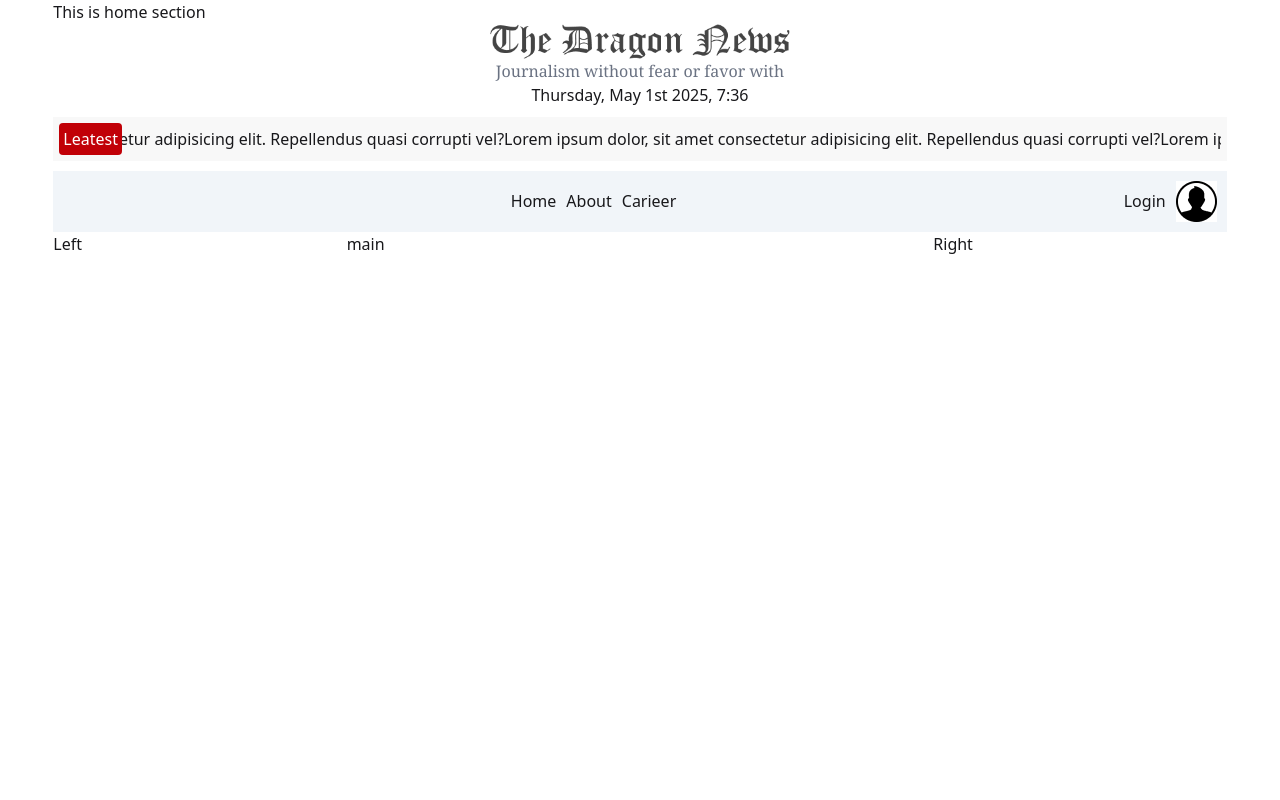
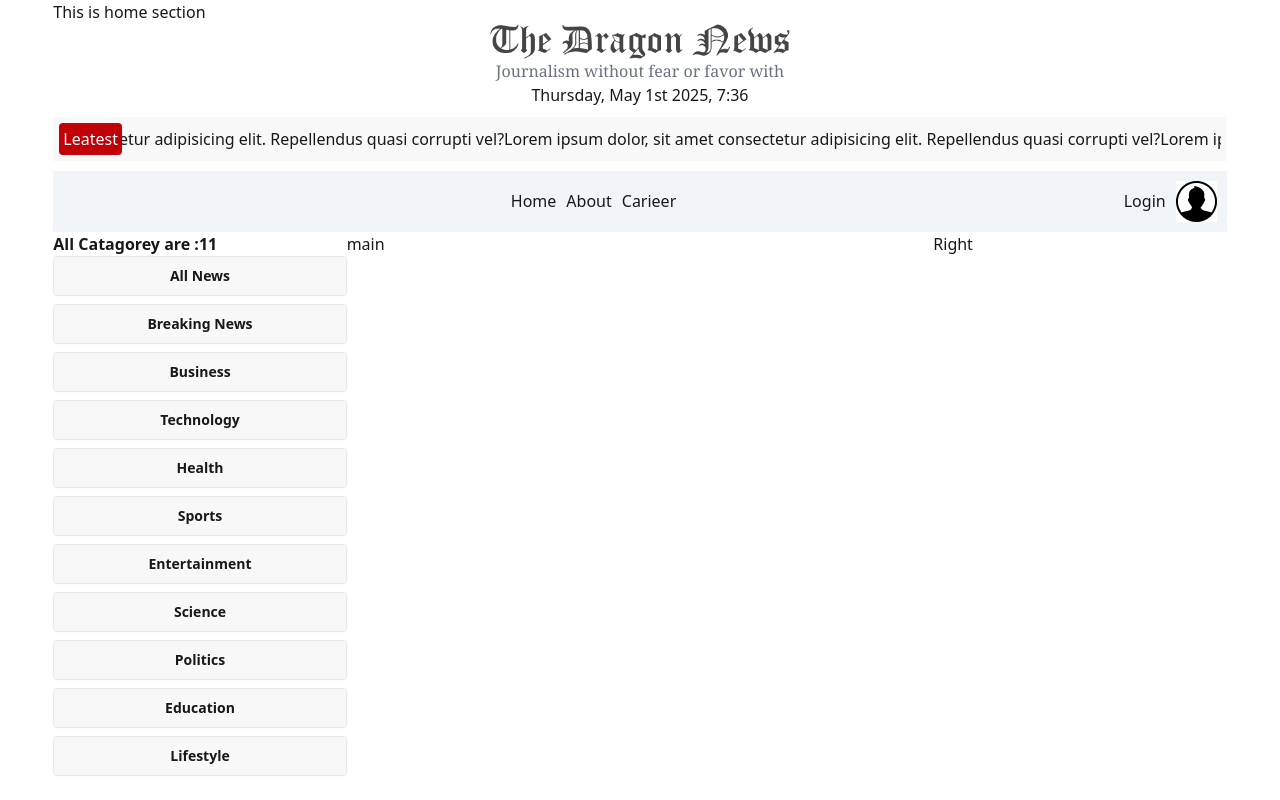
Before and after one commit to abuyusufrony/news-new-paper, a React (Vite) app: page / in a window 1280 px wide. Built offline with nearby package versions, Linux system fonts and the light colour scheme.

Commit message:
catagorey-added

```diff
--- /dev/null
+++ b/public/categories.json
@@ -0,0 +1,46 @@
+[
+  {
+    "id": 0,
+    "name": "All News"
+  },
+  {
+    "id": 1,
+    "name": "Breaking News"
+  },
+  {
+    "id": 2,
+    "name": "Business"
+  },
+  {
+    "id": 3,
+    "name": "Technology"
+  },
+  {
+    "id": 4,
+    "name": "Health"
+  },
+  {
+    "id": 5,
+    "name": "Sports"
+  },
+  {
+    "id": 6,
+    "name": "Entertainment"
+  },
+  {
+    "id": 7,
+    "name": "Science"
+  },
+  {
+    "id": 8,
+    "name": "Politics"
+  },
+  {
+    "id": 9,
+    "name": "Education"
+  },
+  {
+    "id": 10,
+    "name": "Lifestyle"
+  }
+]
--- a/src/Components/Home/Home.jsx
+++ b/src/Components/Home/Home.jsx
@@ -2,6 +2,7 @@ import React from 'react';
 import Header from '../Header/Header';
 import Leastestnews from '../LeastestNews/Leastestnews';
 import Nav from '../Nav/Nav';
+import Leftnav from '../Leftnav/Leftnav';
 
 const Home = () => {
     return (
@@ -11,10 +12,11 @@ const Home = () => {
             <Leastestnews></Leastestnews>
             <Nav></Nav>
             <main className='   grid grid-cols-12'>
-                <aside className='col-span-3'>Left</aside>
+                <aside className='col-span-3'><Leftnav></Leftnav></aside>
                 <aside className='col-span-6'>main</aside>
                 <aside className='col-span-3'>Right</aside>
             </main>
+
         </div>
     );
 };
--- /dev/null
+++ b/src/Components/Leftnav/Leftnav.jsx
@@ -0,0 +1,27 @@
+import React, { useEffect, useState } from 'react';
+
+const Leftnav = () => {
+    const [catagorey, setcatagorey] = useState([])
+    useEffect(() => {
+        fetch('/categories.json')
+            .then((res) => res.json())
+            .then((data) => setcatagorey(data))
+            .catch((err) => console.log('err', err))
+    }, [])
+
+    return (
+        <div className=''>
+
+            <h2 className='font-sans font-semibold mb-1.5clear'>All Catagorey are :{catagorey.length}</h2>
+
+            <div className='flex flex-col gap-2'>
+                {
+                    catagorey.map(cata => <button className='btn'> {cata.name} </button>)
+                }
+            </div>
+
+        </div>
+    );
+};
+
+export default Leftnav;
```
